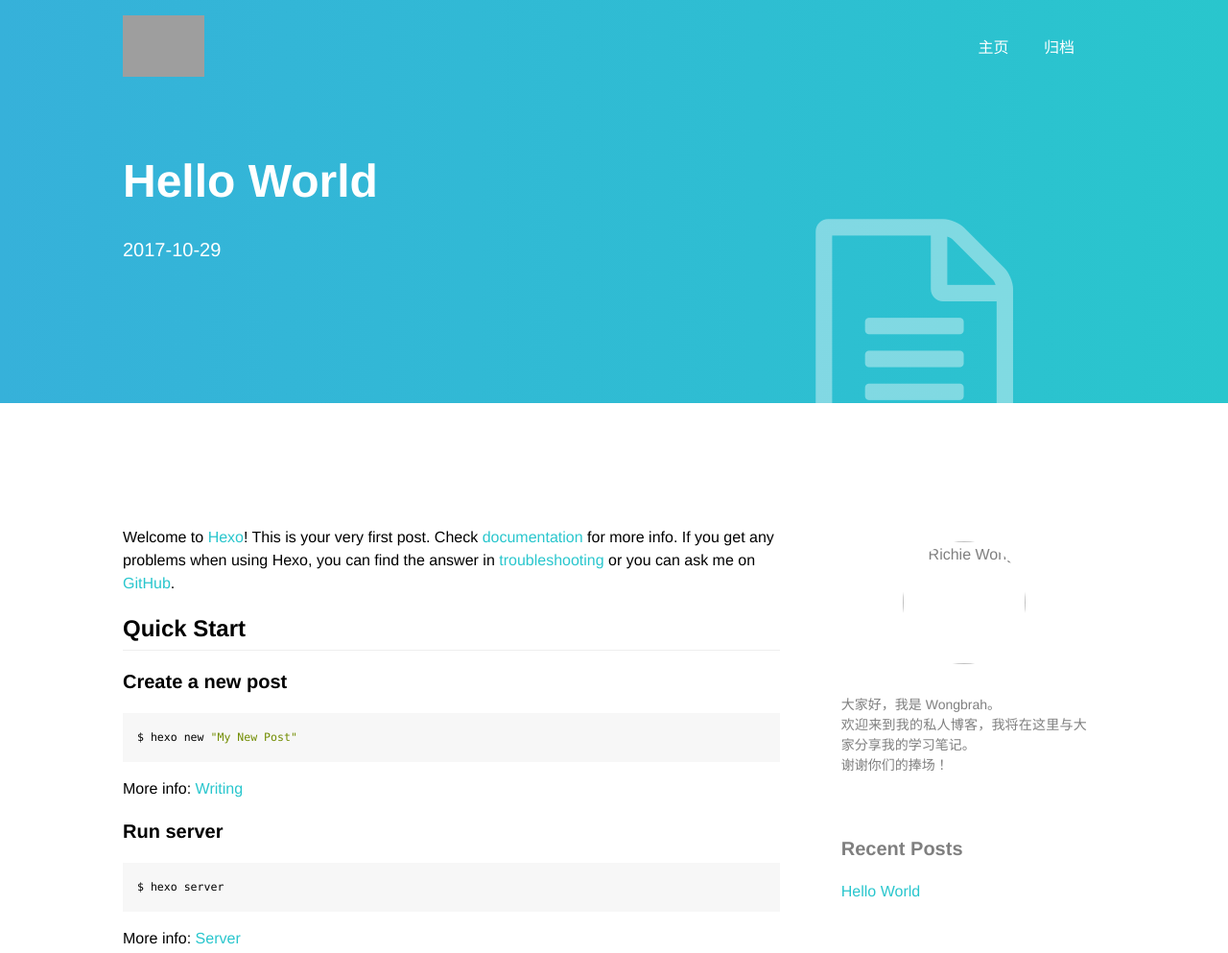
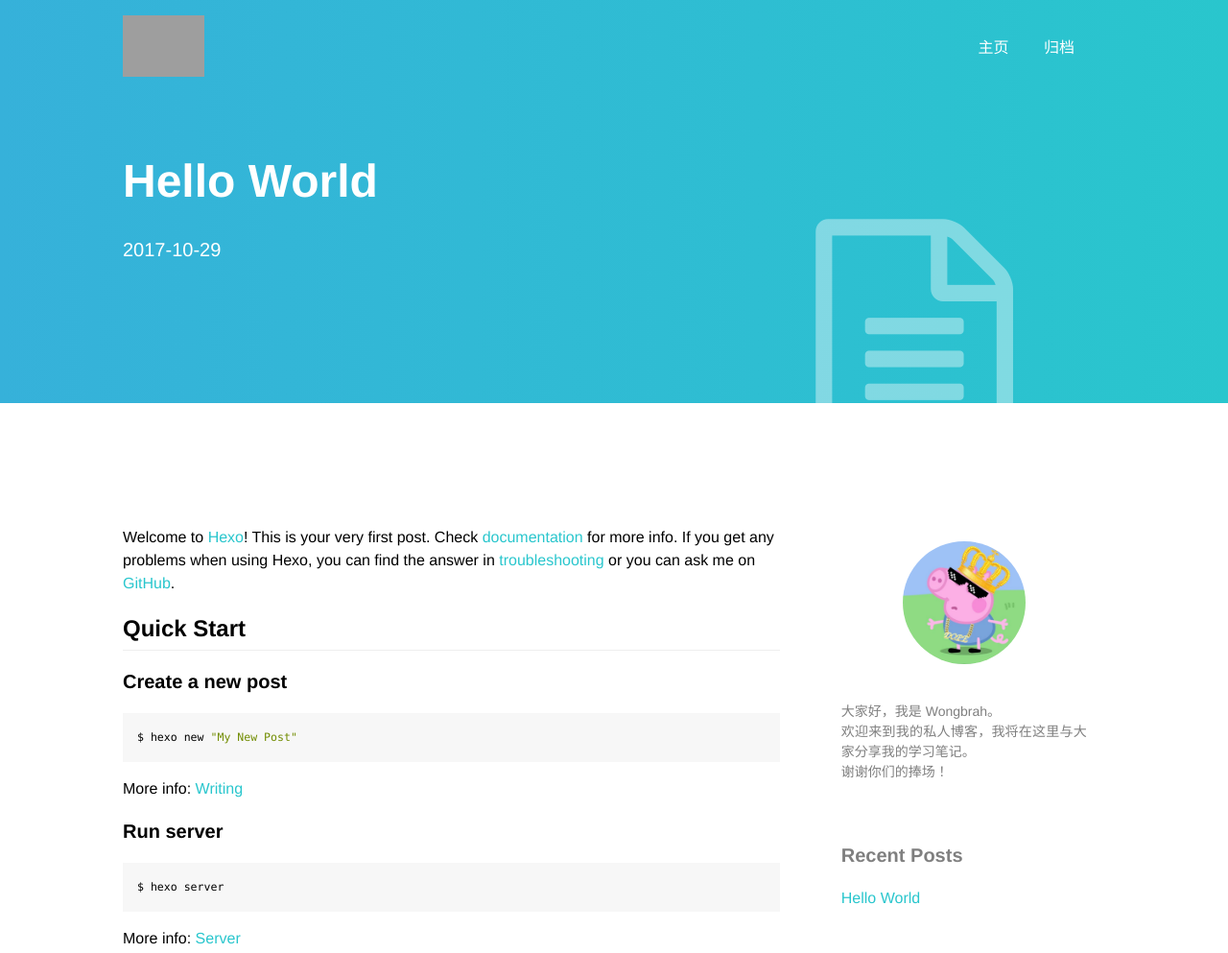
Before and after one commit to Wongbrah/wongbrah.github.io, a plain HTML site: page 2017/10/29/hello-world/index.html in a window 1280 px wide. Shown: the top 993 px of the page at 96% size. Drawn offline with nearby package versions, Linux system fonts and the light colour scheme; grey boxes are pictures that could not be loaded.

Commit message:
Site updated: 2017-10-30 00:14:04

```diff
--- a/2017/10/29/hello-world/index.html
+++ b/2017/10/29/hello-world/index.html
@@ -147,7 +147,7 @@
                     <div class="mt5 mt0-l">
     <article class="dt db-l mw8 mw8-m mw5-ns center ml0-l bg-white mv3">
         <div class="dn dtc-m db-l v-mid tc pr4 pr0-l" style="min-width: 6rem;">
-            <img src="/source/images/george.jpg" class="mb4-l br-100 h3 w3 h4-l w4-l dib" title="Richie Wong">
+            <img src="https://wongbrah.github.io/images/george.jpg" class="mb4-l br-100 h3 w3 h4-l w4-l dib" title="Richie Wong">
         </div>
         <div class="dtc db-l v-mid lh-copy measure center f6 black-50 tj">
             大家好，我是 Wongbrah。<br>欢迎来到我的私人博客，我将在这里与大家分享我的学习笔记。<br>谢谢你们的捧场！
```
